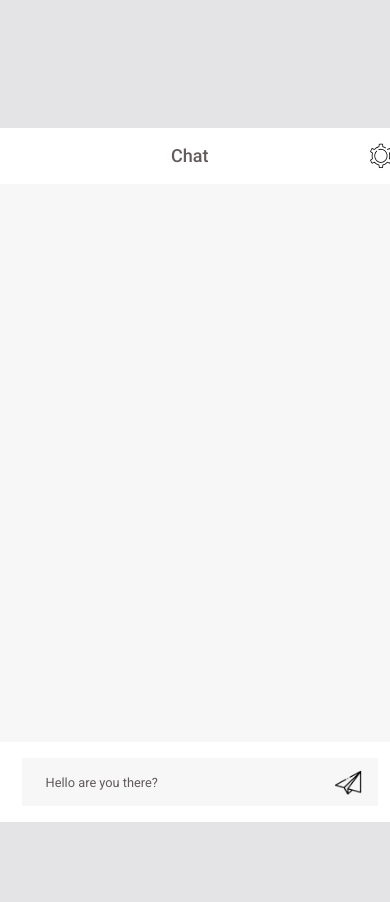
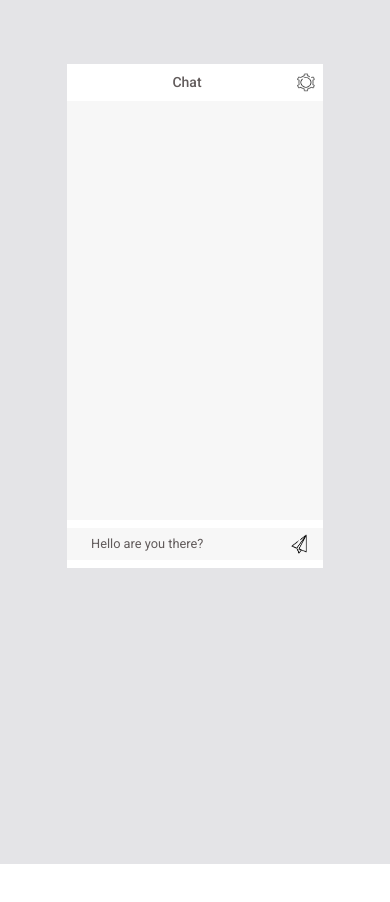
Before and after one commit to Beka-lomsa/Watsapp_Chat, a React (Vite) app: page / in a window 390 px wide. Shown: the top 902 px of the page. After the commit the page ends 864 px from the top, so only its background shows below. Built offline with nearby package versions, Linux system fonts and the light colour scheme.

Commit message:
responsive part

```diff
--- a/src/Components/Chat_Component/Chat.tsx
+++ b/src/Components/Chat_Component/Chat.tsx
@@ -61,9 +61,18 @@ const Chat = ({
   }, [handleSubmit, messageShortcutSetting]);
 
   return (
-    <div className="w-[25rem] h-[39.5rem] font-roboto">
+    <div className="w-[25rem] h-[39.5rem] font-roboto
+    2xl:w-[24rem] 2xl:h-[35.5rem]
+    xl:w-[20rem] xl:h-[28rem]
+    sm:w-[16rem] sm:h-[25rem]
+    Xsm:w-[14rem] Xsm:h-[22rem]
+    ">
       <div
-        className={`w-[25rem] h-[33.7rem] bg-chatBg flex justify-end columns-1 p-[0.5rem] overflow-auto custom-scrollbar pt-4
+        className={`w-[25rem] h-[33.7rem] bg-chatBg flex justify-end columns-1 p-[0.5rem] overflow-auto custom-scrollbar pt-[0.3rem]
+        2xl:w-[24rem] 2xl:h-[30.5rem]
+        xl:w-[20rem] xl:h-[28rem]
+        sm:w-[16rem] sm:h-[25rem]
+        Xsm:w-[14rem] Xsm:h-[22rem]
         ${settingsVisible ? "opacity-90" : "opacity-100"}
         ${darkMode && "dark:bg-darkcommon"}
         `}
@@ -119,6 +128,10 @@ const Chat = ({
       />
       <div
         className={`w-[25rem] h-[5rem] bg-headerBg flex items-center justify-center
+        2xl:w-[24rem] 2xl:h-[5rem]
+        xl:w-[20rem] xl:h-[4rem]
+        sm:w-[16rem] sm:h-[3rem]
+        Xsm:w-[14rem]
         ${darkMode && "dark:bg-darkHeadInput"}
       `}
       >
@@ -129,6 +142,8 @@ const Chat = ({
             px-[1.5rem] text-[0.8rem] bg-chatBg text-maincommonColor
            placeholder-maincommonColor placeholder-opacity-753
            focus:placeholder-gray-100
+           xl:w-[17.5rem] xl:h-[2.5rem]
+           sm:w-[16rem] sm:h-[2rem]
            ${
              darkMode &&
              "dark:bg-darkcommon text-whiteletters placeholder-whiteletters  dark:focus:placeholder-darkcommon "
@@ -146,12 +161,17 @@ const Chat = ({
         />
         <div
           className={`h-[3rem] w-auto flex items-center bg-chatBg pr-[1rem]
+          xl:h-[2.5rem]
+          sm:h-[2rem]
           ${darkMode && "dark:bg-darkcommon "}
         `}
         >
           <img
             onClick={handleSubmit}
             className={`bg-chatBg  w-[1.8rem] h-[1.6rem] cursor-pointer fill-slate-700
+            xl:w-[1.4rem] xl:h-[1.4rem]
+            sm:w-[1.2rem] sm:h-[1.2rem]
+            Xsm:w-[1.1rem] Xsm:h-[1.1rem]
             ${darkMode && "dark:bg-darkcommon "}
             `}
             src={darkMode ? darkSend : sendIcon}
--- a/src/Components/Wrapper_Of_Components/WrapperComp.tsx
+++ b/src/Components/Wrapper_Of_Components/WrapperComp.tsx
@@ -14,25 +14,29 @@ const WrapperComp = () => {
   const [clocksDisplay, setClockDisplay] = useState<boolean>(true);
 
   return (
-    <div className={`bg-zinc-200 py-[8rem] relative font-roboto
-     sm:bg-red-500
-
-
-
-     min-[1920px]:bg-green-400 min-[1920px]:h-screen xl:bg-slate-500
+    <div className={`bg-zinc-200 py-[4rem] relative font-roboto h-dvh pb-[50rem]
      ${darkMode && "dark:bg-stone-900"}
     `}>
       <div className="w-[25rem] h-[43rem] m-auto relative
-      sm:max-sm:
-
+      2xl:w-[24rem] 2xl:h-[39.5rem]
+      xl:w-[20rem] xl:h-[36rem]
+      sm:w-[16rem] sm:h-[32rem]
+      Xsm:w-[14rem] Xsm:h-[30rem]
       ">
         <header
           className={`w-[25rem] h-[3.5rem] py-[1.125rem] flex bg-headerBg  items-center m-auto  relative
+          2xl:w-[24rem] 2xl:h-[3rem]
+          xl:w-[20rem] xl:h-[2.8rem]
+          sm:w-[16rem] sm:h-[2.3rem]
+          Xsm:w-[14rem] Xsm:h-[2rem]
            ${darkMode && "dark:bg-darkHeadInput"}
         `}
         >
           <span
             className={`text-maincommonColor text-lg font-medium mx-auto cursor-pointer pl-[1rem]
+            xl:text-base
+            sm:text-sm
+            Xsm:text-xs
           ${darkMode && "dark:text-whiteletters"}
           `}
           >
@@ -49,7 +53,11 @@ const WrapperComp = () => {
             onClick={() => setSettingsVisible(!settingsVisible)}
           >
             <img
-              className="cursor-pointer pr-[0.1rem]"
+              className="cursor-pointer pr-[0.1rem]
+              xl:w-[1.3rem] xl:h-[1.3rem]
+              sm:w-[1.2rem] sm:h-[1.2rem]
+              Xsm:w-[1.1rem] Xsm:h-[1.1rem]
+              "
               src={darkMode ? darkSetting : settingIcon}
               alt="settingIcon"
             />
--- a/tailwind.config.js
+++ b/tailwind.config.js
@@ -2,27 +2,41 @@
 export default {
   content: ["./index.html", "./src/**/*.{js,ts,jsx,tsx}"],
   theme: {
+    screens: {
+      // '10xl': {'max': '30000px'},
+      '2xl': {'max': '1635px'},
+      'xl': {'max': '1279px'},
+      'lg': {'max': '1023px'},
+      'md': {'max': '767px'},
+      'sm': {'max': '639px'},
+      'Xsm': {'max': '349px'},
+    },
+
     extend: {
       fontFamily: {
         roboto: ["Roboto", "sans-serif"],
       },
       colors: {
-        'headerBg': "#FFFFFF",
-        'chatBg': "#F7F7F7",
-        'yourContentColor': "#F2F2F2",
-        'downErrow': "#615B5B",
-        'frameColors': "#E1E1E1",
-        'maincommonColor': "#615B5B",
-        'yellow': "#FFE769",
+        headerBg: "#FFFFFF",
+        chatBg: "#F7F7F7",
+        yourContentColor: "#F2F2F2",
+        downErrow: "#615B5B",
+        frameColors: "#E1E1E1",
+        maincommonColor: "#615B5B",
+        yellow: "#FFE769",
         // dark
-        'darkHeadInput': '#4B4646',
-        'darkcommon': '#302C2C',
-        "whiteletters": '#FFFFFF',
-        "darkCommon": '#302C2C',
-        "darkYellow": '#FFE769',
-        "darkbuttonheart": "#615B5B",
+        darkHeadInput: "#4B4646",
+        darkcommon: "#302C2C",
+        whiteletters: "#FFFFFF",
+        darkCommon: "#302C2C",
+        darkYellow: "#FFE769",
+        darkbuttonheart: "#615B5B",
       },
     },
   },
-  plugins: [require("tailwindcss"), require("autoprefixer"), require('tailwind-scrollbar'),],
+  plugins: [
+    require("tailwindcss"),
+    require("autoprefixer"),
+    require("tailwind-scrollbar"),
+  ],
 };
```
